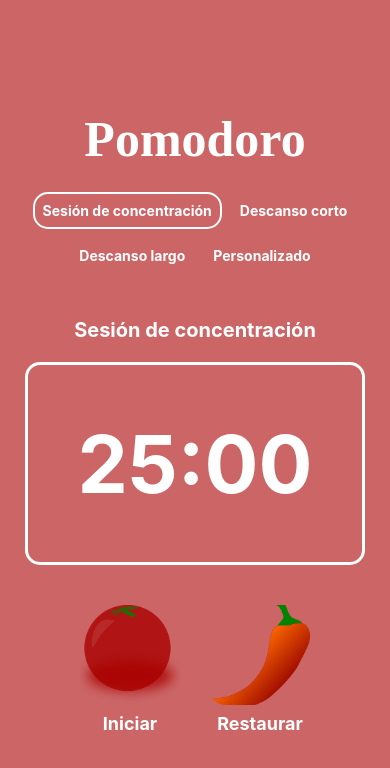
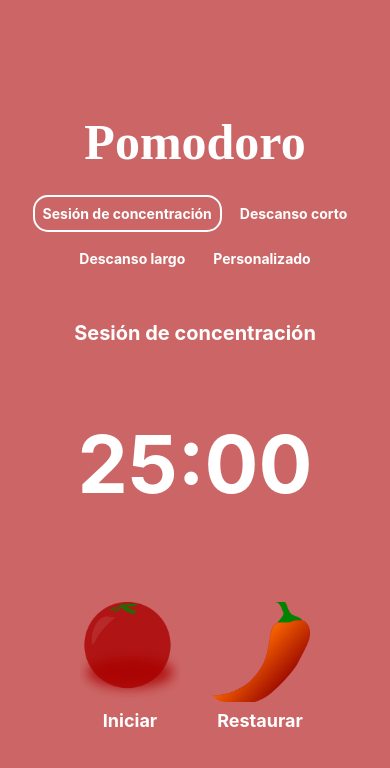
Before and after one commit to Danemoto9612/Pomodoro, a React Native app: screen / in a window 390 px wide. Shown: the top 768 px of the page. Built offline with nearby package versions, Linux system fonts and the light colour scheme.

Commit message:
UPD -> Timer

```diff
--- a/components/Timer.tsx
+++ b/components/Timer.tsx
@@ -27,9 +27,6 @@ const styles = StyleSheet.create({
     justifyContent: "center",
     padding: 50,
     marginBottom: 20,
-    borderColor: "white",
-    borderWidth: 3,
-    borderRadius: 15,
   },
 
   time: {
```
